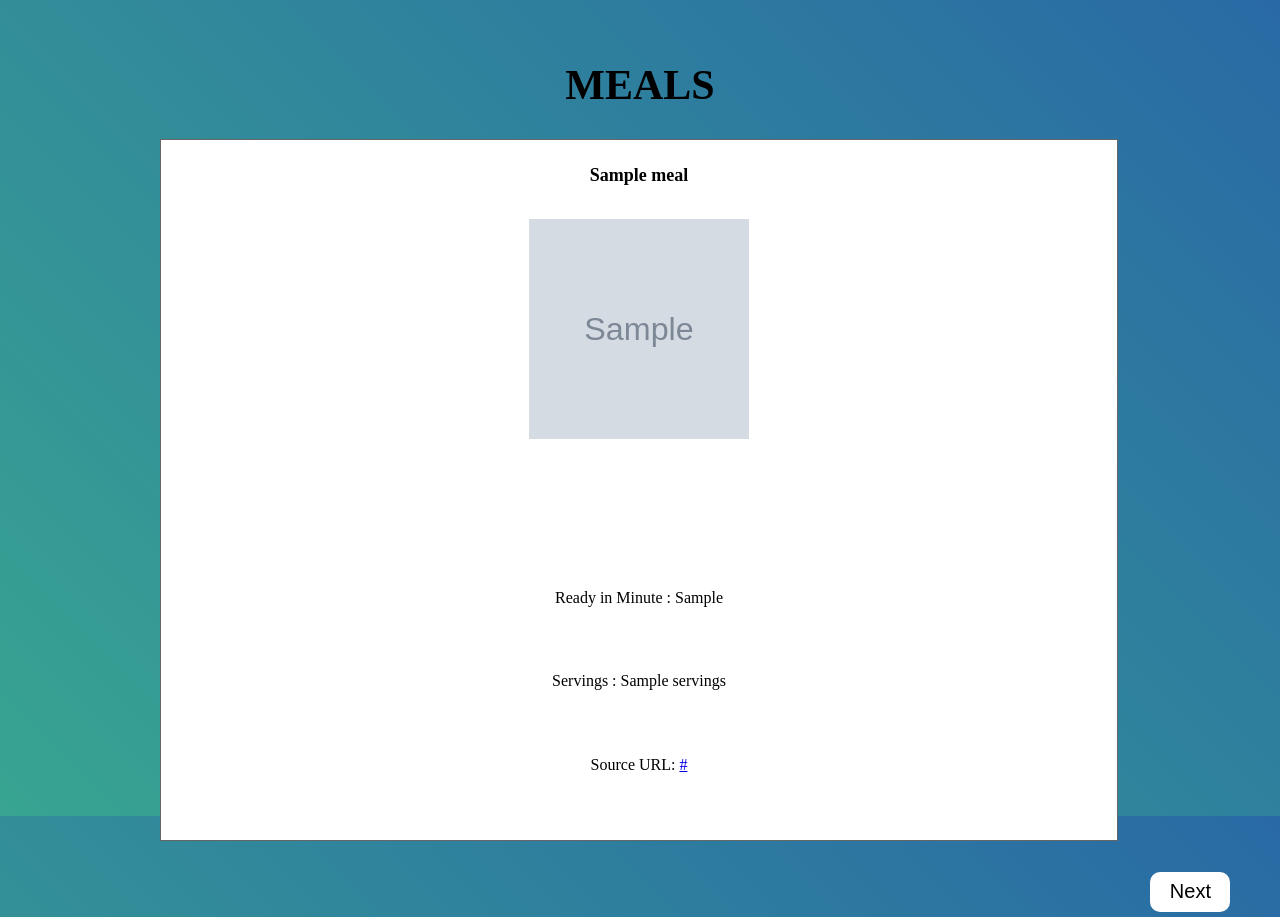
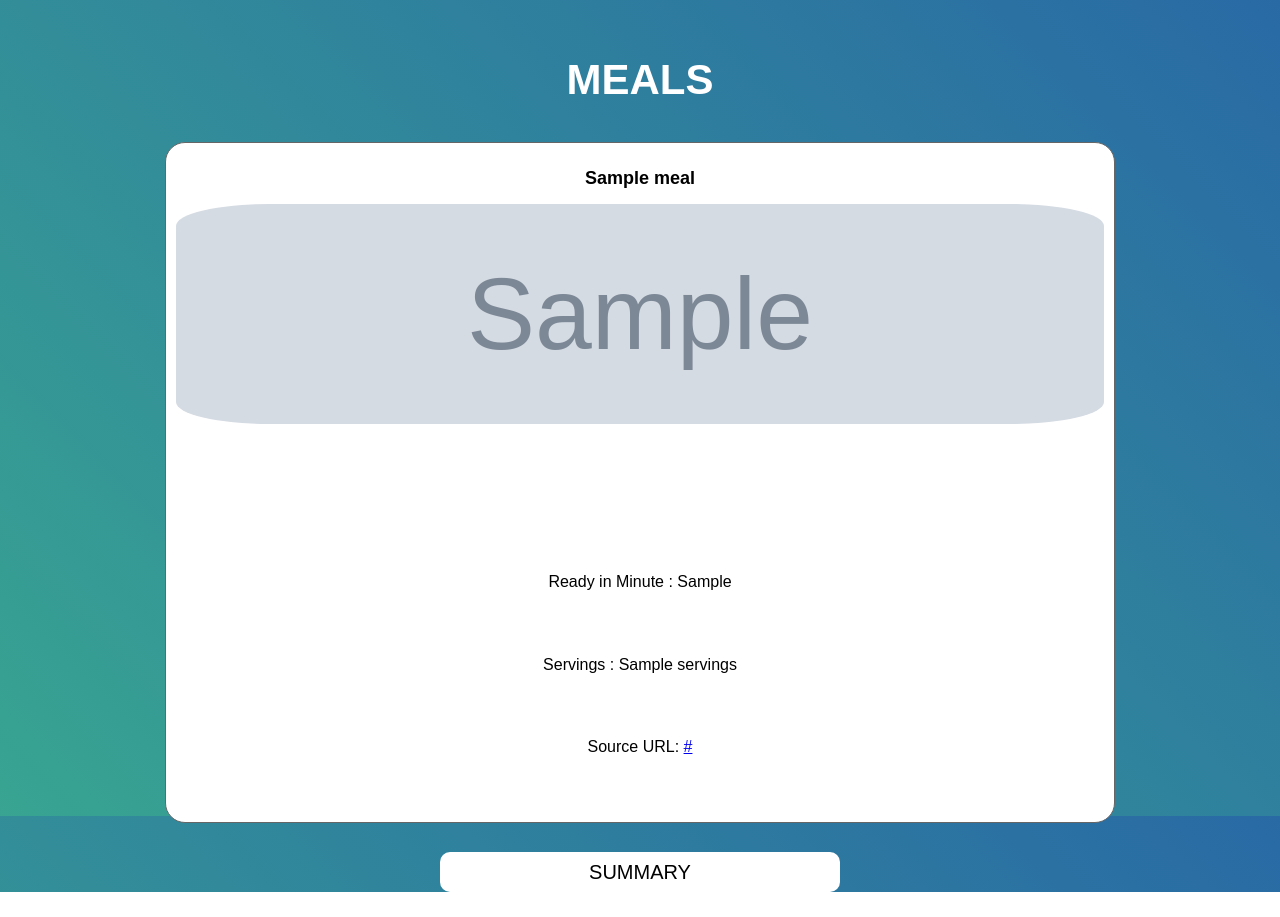
Before and after one commit to RiHuuang/LifeWell, a Flask app: template templates/meals.html in a window 1280 px wide. After the commit the page ends 892 px from the top, so only its background shows below. Run offline with Flask 3, Linux system fonts and the light colour scheme; the template is opened without the code that fills it: most values are stand-ins (such as "Sample title", 1, 10 or a date in 2020); grey boxes marked "Sample" are stand-in pictures.

Commit message:
ini udh bener

```diff
--- a/static/css/displayMeals.css
+++ b/static/css/displayMeals.css
@@ -1,13 +1,19 @@
 body {
+    font-family: Arial, Helvetica, sans-serif;
     display: grid;
     place-items: center;
+
     height: 100vh;
     /* width: 100vw; */
     background: linear-gradient(45deg, #38A491, #296AA5);
 }
 
+h1{
+    color: white;
+}
+
 .wrapper{
-    padding: 5px;
+    padding: 0px;
     max-width: 960px;
     width: 95%;
     margin: 20px auto;
@@ -23,7 +29,7 @@ header{
     display: flex;
     flex-flow: row wrap;
     justify-content: center;
-    margin: 5px 0;
+    margin: 5px;
 }
 
 .column{
@@ -31,7 +37,8 @@ header{
     flex-direction: column;
     flex: 1;
     border: 1px solid #666;
-    margin: 2px;
+    border-radius: 20px;
+    margin: 10px;
     padding: 10px;
     background: white;
     transition: 0.3s;
@@ -39,18 +46,25 @@ header{
     align-items: center;
 }
 
+.gambar {
+    width: 100%;
+    border-radius: 10%;
+}
+
+
 .column:first-child{
     margin-left: 0;
     background: white;
 }
 
 .column:last-child{
-    margin-left: 0;
+    margin-right: 0;
     background: white;
 }
 
 h2{
     font-size: 18px;
+    align-items: center;
 }
 
 p{
@@ -63,16 +77,19 @@ img{
 }
 
 .button{
-    margin-left: 109%;
+    /* margin-left: 109%; */
+    /* display: flex; */
+    /* margin-left: 42%; */
+    position: center;
+    align-items: center;
+    margin-top: 2%;
+    justify-content: center;
     display: flex;
-    justify-content: center;
-    align-items: center;
-    margin-top: 3%;
 }
 
 #nextpage{
     border-radius: 10px;
-    width: 80px;
+    width: 400px;
     height: 40px;
     font-size: 20px;
     background-color: white;
@@ -82,5 +99,5 @@ img{
 
 #nextpage:hover{
     box-shadow: 0px 0px 5px 4px rgba(0, 0, 0, 0.25);
-    transition: 200ms;
+    transition: 200ms;
 }
--- a/templates/meals.html
+++ b/templates/meals.html
@@ -18,34 +18,20 @@
             {% for meal in datas['meals'] %}
             <div class="column">
                 <h2>{{meal['title']}}</h2>
-                <br>
-                <img src="{{image_datas[meal['title']]}}" alt="deskripsi gambar" width="220" height="220">
+                <img class="gambar" src="{{image_datas[meal['title']]}}" alt="deskripsi gambar" width="220" height="220">
                 <p>Ready in Minute : {{ meal['readyInMinutes'] }}</p>
                 <p>Servings : {{ meal['servings'] }}</p>
                 <p>Source URL: <a href="{{ meal['sourceUrl'] }}">{{ meal['sourceUrl'] }}</a></p>
             </div>
             {% endfor %}
-            <!-- <div class="column">
-                <h2>GNOCCI WITH VEGETABLES</h2>
-                <br>
-                <img src="download (4).jpeg" alt="deskripsi gambar" width="220" height="220">
-                <p>Ready in Minute : 20</p>
-                <p>Servings : 1</p>
-            </div>
-            <div class="column">
-                <h2>PAELLA CATALANE</h2>
-                <br>
-                <img src="download (4).jpeg" alt="deskripsi gambar" width="220" height="220">
-                <p>Ready in Minute : 45</p>
-                <p>Servings : 10</p>
-            </div> -->
 
         </section>
+
         <div class="button">
             <a href="{{url_for('summary')}}">
-            <button id="nextpage">Next</button>
+            <button id="nextpage">SUMMARY</button>
             </a>
-        </div>
+        </div>
     </div>
 
 </body>
--- a/templates/summary.html
+++ b/templates/summary.html
@@ -84,8 +84,8 @@
     </div>
 
     <div class="button">
-        <a href="{{ url_for('get_meal') }}">
-        <button id="nextpage">Next</button>
+        <a href="{{ url_for('home') }}">
+        <button id="nextpage">HOME</button>
         </a>
     </div>
 
```
